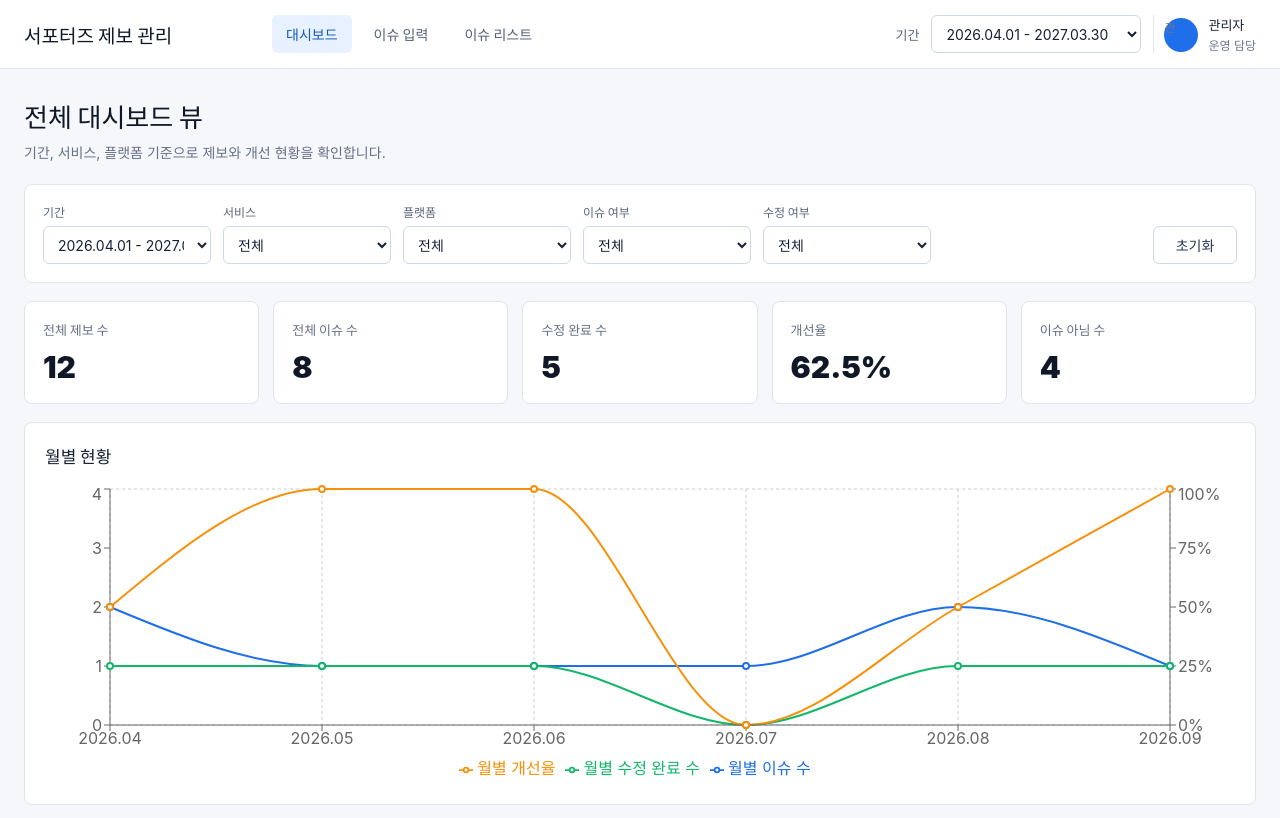
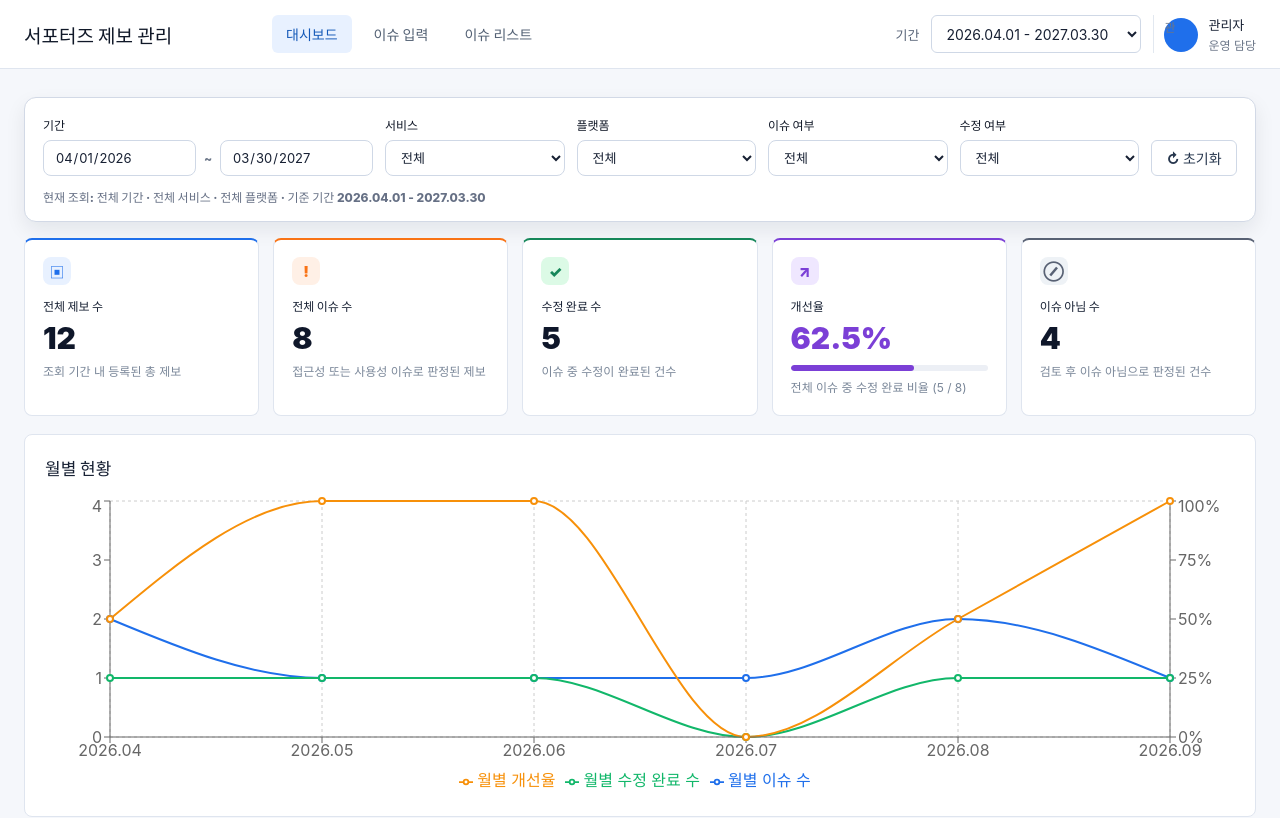
Before and after one commit to HYBEN09/supporters_dashboard, a React (Vite) app: page /dashboard in a window 1280 px wide. Shown: the top 818 px of the page. Built offline with nearby package versions, Linux system fonts and the light colour scheme.

Commit message:
style(dashboard): refine filter panel and kpi card layout

```diff
--- a/src/components/dashboard/KpiCard.module.css
+++ b/src/components/dashboard/KpiCard.module.css
@@ -1,27 +1,110 @@
 .card {
+  min-height: 178px;
   border: 1px solid #dfe5ef;
+  border-top: 2px solid #1f6feb;
   border-radius: 8px;
   background: #ffffff;
-  padding: 18px;
+  padding: 17px 18px 18px;
 }
 
-.card span {
+.icon {
+  display: grid;
+  width: 28px;
+  height: 28px;
+  place-items: center;
+  border-radius: 8px;
+  background: #e8f1ff;
+  color: #1f6feb;
+  font-size: 15px;
+  font-weight: 900;
+  margin-bottom: 12px;
+}
+
+.label {
   display: block;
-  color: #667085;
-  font-size: 13px;
-  font-weight: 800;
+  color: #172033;
+  font-size: 12px;
+  font-weight: 900;
 }
 
 .card strong {
   display: block;
-  margin-top: 10px;
-  color: #101828;
+  margin-top: 8px;
+  color: currentColor;
   font-size: 30px;
   font-weight: 900;
+  line-height: 1.1;
 }
 
 .card p {
   margin: 8px 0 0;
   color: #7a8799;
   font-size: 12px;
+  line-height: 1.45;
 }
+
+.progress {
+  width: 100%;
+  height: 6px;
+  margin-top: 10px;
+  overflow: hidden;
+  border-radius: 999px;
+  background: #eceff5;
+}
+
+.progress span {
+  display: block;
+  height: 100%;
+  border-radius: inherit;
+  background: currentColor;
+}
+
+.blue {
+  border-top-color: #1f6feb;
+  color: #0f172a;
+}
+
+.blue .icon {
+  background: #e8f1ff;
+  color: #1f6feb;
+}
+
+.orange {
+  border-top-color: #f97316;
+  color: #0f172a;
+}
+
+.orange .icon {
+  background: #fff0e6;
+  color: #f97316;
+}
+
+.green {
+  border-top-color: #16875a;
+  color: #0f172a;
+}
+
+.green .icon {
+  background: #dcfae6;
+  color: #16875a;
+}
+
+.purple {
+  border-top-color: #7b3fd6;
+  color: #7b3fd6;
+}
+
+.purple .icon {
+  background: #efe7ff;
+  color: #7b3fd6;
+}
+
+.gray {
+  border-top-color: #586174;
+  color: #0f172a;
+}
+
+.gray .icon {
+  background: #eef2f6;
+  color: #586174;
+}
--- a/src/components/dashboard/KpiCard.tsx
+++ b/src/components/dashboard/KpiCard.tsx
@@ -4,13 +4,29 @@ type KpiCardProps = {
   label: string;
   value: string | number;
   helper?: string;
+  icon?: string;
+  progressValue?: number;
+  tone?: "blue" | "orange" | "green" | "purple" | "gray";
 };
 
-export function KpiCard({ label, value, helper }: KpiCardProps) {
+export function KpiCard({
+  label,
+  value,
+  helper,
+  icon,
+  progressValue,
+  tone = "blue",
+}: KpiCardProps) {
   return (
-    <article className={styles.card}>
-      <span>{label}</span>
+    <article className={`${styles.card} ${styles[tone]}`}>
+      {icon ? <span className={styles.icon}>{icon}</span> : null}
+      <span className={styles.label}>{label}</span>
       <strong>{value}</strong>
+      {typeof progressValue === "number" ? (
+        <div className={styles.progress} aria-hidden="true">
+          <span style={{ width: `${Math.min(progressValue, 100)}%` }} />
+        </div>
+      ) : null}
       {helper ? <p>{helper}</p> : null}
     </article>
   );
--- a/src/pages/DashboardPage.module.css
+++ b/src/pages/DashboardPage.module.css
@@ -1,3 +1,70 @@
+.filterPanel {
+  border: 1px solid #d2d9e6;
+  border-radius: 12px;
+  background: #ffffff;
+  box-shadow: 0 8px 20px rgba(16, 24, 40, 0.08);
+  padding: 18px 18px 16px;
+  margin-bottom: 16px;
+}
+
+.filterGrid {
+  display: grid;
+  grid-template-columns: minmax(330px, 1.35fr) repeat(4, minmax(150px, 1fr)) 86px;
+  align-items: end;
+  gap: 12px;
+}
+
+.filterField,
+.dateField {
+  display: grid;
+  gap: 7px;
+}
+
+.filterField span,
+.dateField > span {
+  color: #111827;
+  font-size: 12px;
+  font-weight: 900;
+}
+
+.filterField select,
+.dateField input {
+  width: 100%;
+  height: 36px;
+  border: 1px solid #cfd8e6;
+  border-radius: 8px;
+  background: #ffffff;
+  color: #172033;
+  font-size: 13px;
+  padding: 0 11px;
+}
+
+.dateRange {
+  display: grid;
+  grid-template-columns: 1fr auto 1fr;
+  align-items: center;
+  gap: 8px;
+}
+
+.dateRange span {
+  color: #6b7688;
+  font-size: 12px;
+  font-weight: 800;
+}
+
+.resetButton {
+  min-width: 84px;
+  height: 36px;
+  white-space: nowrap;
+}
+
+.currentSummary {
+  margin: 12px 0 0;
+  color: #667085;
+  font-size: 12px;
+  font-weight: 800;
+}
+
 .kpiGrid {
   display: grid;
   grid-template-columns: repeat(5, minmax(0, 1fr));
--- a/src/pages/DashboardPage.tsx
+++ b/src/pages/DashboardPage.tsx
@@ -17,7 +17,6 @@ import {
 import {
   FIX_STATUS_OPTIONS,
   ISSUE_STATUS_OPTIONS,
-  PERIOD_OPTIONS,
   PLATFORM_OPTIONS,
   SERVICE_OPTIONS,
 } from "../data/filterOptions";
@@ -32,7 +31,11 @@ import type {
   ServiceName,
 } from "../types/issue";
 import { formatPercent } from "../utils/formatters";
-import { DEFAULT_FILTERS, filterIssues } from "../utils/issueFilters";
+import {
+  DEFAULT_FILTERS,
+  filterIssues,
+  getPeriodById,
+} from "../utils/issueFilters";
 import {
   getKpis,
   getMonthlyStatus,
@@ -40,17 +43,15 @@ import {
   getServiceStatus,
 } from "../utils/issueMetrics";
 import { KpiCard } from "../components/dashboard/KpiCard";
-import { FilterBar, FilterField } from "../components/filters/FilterBar";
 import { IssueTable } from "../components/tables/IssueTable";
 import { Button } from "../components/ui/Button";
-import { PageHeader } from "../components/ui/PageHeader";
 import { SectionCard } from "../components/ui/SectionCard";
 import styles from "./DashboardPage.module.css";
 
 const reasonColors = ["#1f6feb", "#12b76a", "#f79009", "#f04438", "#667085"];
 
 export function DashboardPage() {
-  const { selectedPeriodId, setSelectedPeriodId } = usePeriod();
+  const { selectedPeriodId } = usePeriod();
   const { issues } = useIssues();
   const [filters, setFilters] = useState<Omit<IssueFilters, "periodId">>({
     keyword: "",
@@ -59,6 +60,7 @@ export function DashboardPage() {
     issueStatus: DEFAULT_FILTERS.issueStatus,
     fixStatus: DEFAULT_FILTERS.fixStatus,
   });
+  const selectedPeriod = getPeriodById(selectedPeriodId);
   const effectiveFilters = useMemo(
     () => ({ ...filters, periodId: selectedPeriodId }),
     [filters, selectedPeriodId],
@@ -82,6 +84,9 @@ export function DashboardPage() {
     [filteredIssues],
   );
 
+  const periodSummary = `${selectedPeriod.start.replaceAll("-", ".")} - ${selectedPeriod.end.replaceAll("-", ".")}`;
+  const currentSummary = `현재 조회: 전체 기간 · ${filters.serviceName} 서비스 · ${filters.platform} 플랫폼`;
+
   function updateFilter<Key extends keyof Omit<IssueFilters, "periodId">>(
     key: Key,
     value: Omit<IssueFilters, "periodId">[Key],
@@ -101,31 +106,19 @@ export function DashboardPage() {
 
   return (
     <>
-      <PageHeader
-        title="전체 대시보드 뷰"
-        description="기간, 서비스, 플랫폼 기준으로 제보와 개선 현황을 확인합니다."
-      />
+      <section className={styles.filterPanel} aria-label="대시보드 필터">
+        <div className={styles.filterGrid}>
+          <label className={styles.dateField}>
+            <span>기간</span>
+            <div className={styles.dateRange}>
+              <input readOnly type="date" value={selectedPeriod.start} />
+              <span aria-hidden="true">~</span>
+              <input readOnly type="date" value={selectedPeriod.end} />
+            </div>
+          </label>
 
-      <FilterBar
-        actions={
-          <Button variant="secondary" onClick={resetFilters}>
-            초기화
-          </Button>
-        }
-      >
-        <FilterField label="기간">
-          <select
-            value={selectedPeriodId}
-            onChange={(event) => setSelectedPeriodId(event.target.value)}
-          >
-            {PERIOD_OPTIONS.map((period) => (
-              <option key={period.id} value={period.id}>
-                {period.label}
-              </option>
-            ))}
-          </select>
-        </FilterField>
-        <FilterField label="서비스">
+          <label className={styles.filterField}>
+            <span>서비스</span>
             <select
               value={filters.serviceName}
               onChange={(event) =>
@@ -140,8 +133,10 @@ export function DashboardPage() {
                 <option key={service}>{service}</option>
               ))}
             </select>
-        </FilterField>
-        <FilterField label="플랫폼">
+          </label>
+
+          <label className={styles.filterField}>
+            <span>플랫폼</span>
             <select
               value={filters.platform}
               onChange={(event) =>
@@ -156,8 +151,10 @@ export function DashboardPage() {
                 <option key={platform}>{platform}</option>
               ))}
             </select>
-        </FilterField>
-        <FilterField label="이슈 여부">
+          </label>
+
+          <label className={styles.filterField}>
+            <span>이슈 여부</span>
             <select
               value={filters.issueStatus}
               onChange={(event) =>
@@ -172,8 +169,10 @@ export function DashboardPage() {
                 <option key={status}>{status}</option>
               ))}
             </select>
-        </FilterField>
-        <FilterField label="수정 여부">
+          </label>
+
+          <label className={styles.filterField}>
+            <span>수정 여부</span>
             <select
               value={filters.fixStatus}
               onChange={(event) =>
@@ -188,15 +187,58 @@ export function DashboardPage() {
                 <option key={status}>{status}</option>
               ))}
             </select>
-        </FilterField>
-      </FilterBar>
+          </label>
+
+          <Button
+            className={styles.resetButton}
+            variant="secondary"
+            onClick={resetFilters}
+          >
+            ↻ 초기화
+          </Button>
+        </div>
+        <p className={styles.currentSummary}>
+          {currentSummary} · 기준 기간 {periodSummary}
+        </p>
+      </section>
 
       <div className={styles.kpiGrid}>
-        <KpiCard label="전체 제보 수" value={kpis.totalReports} />
-        <KpiCard label="전체 이슈 수" value={kpis.totalIssues} />
-        <KpiCard label="수정 완료 수" value={kpis.fixedIssues} />
-        <KpiCard label="개선율" value={formatPercent(kpis.improvementRate)} />
-        <KpiCard label="이슈 아님 수" value={kpis.notIssues} />
+        <KpiCard
+          helper="조회 기간 내 등록된 총 제보"
+          icon="▣"
+          label="전체 제보 수"
+          tone="blue"
+          value={kpis.totalReports}
+        />
+        <KpiCard
+          helper="접근성 또는 사용성 이슈로 판정된 제보"
+          icon="!"
+          label="전체 이슈 수"
+          tone="orange"
+          value={kpis.totalIssues}
+        />
+        <KpiCard
+          helper="이슈 중 수정이 완료된 건수"
+          icon="✓"
+          label="수정 완료 수"
+          tone="green"
+          value={kpis.fixedIssues}
+        />
+        <KpiCard
+          helper={`전체 이슈 중 수정 완료 비율 (${kpis.fixedIssues} / ${kpis.totalIssues})`}
+          icon="↗"
+          label="개선율"
+          progressValue={kpis.improvementRate}
+          tone="purple"
+          value={formatPercent(kpis.improvementRate)}
+        />
+        <KpiCard
+          helper="검토 후 이슈 아님으로 판정된 건수"
+          icon="⊘"
+          label="이슈 아님 수"
+          tone="gray"
+          value={kpis.notIssues}
+        />
       </div>
 
       <div className={styles.chartGrid}>
```
Lines whose indentation alone changed are shown as unchanged.
